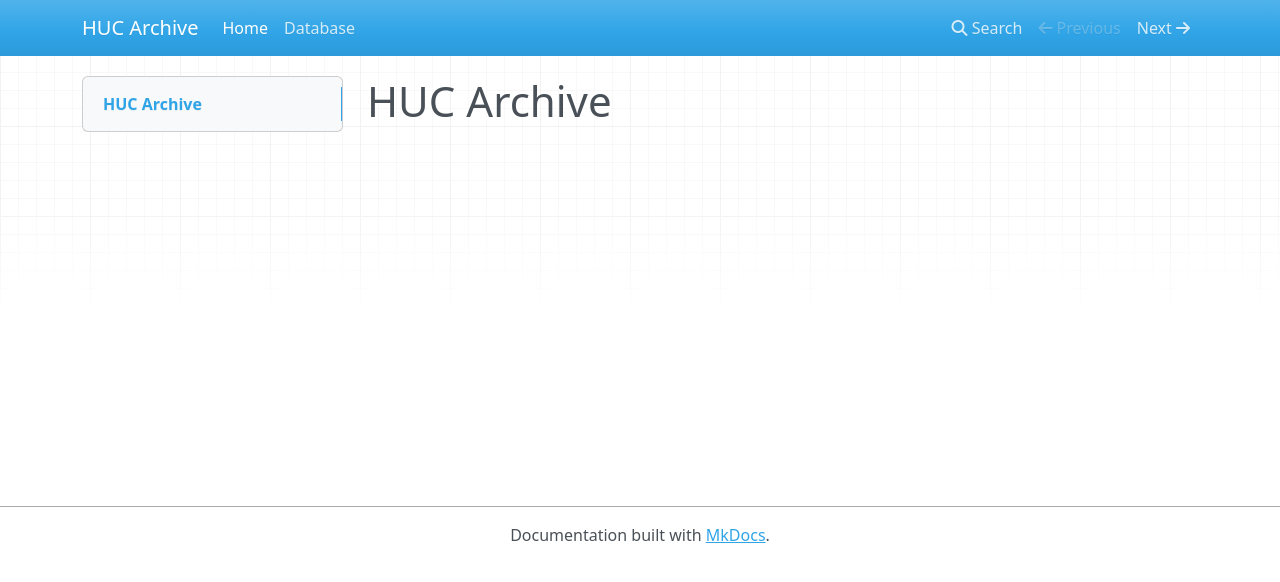
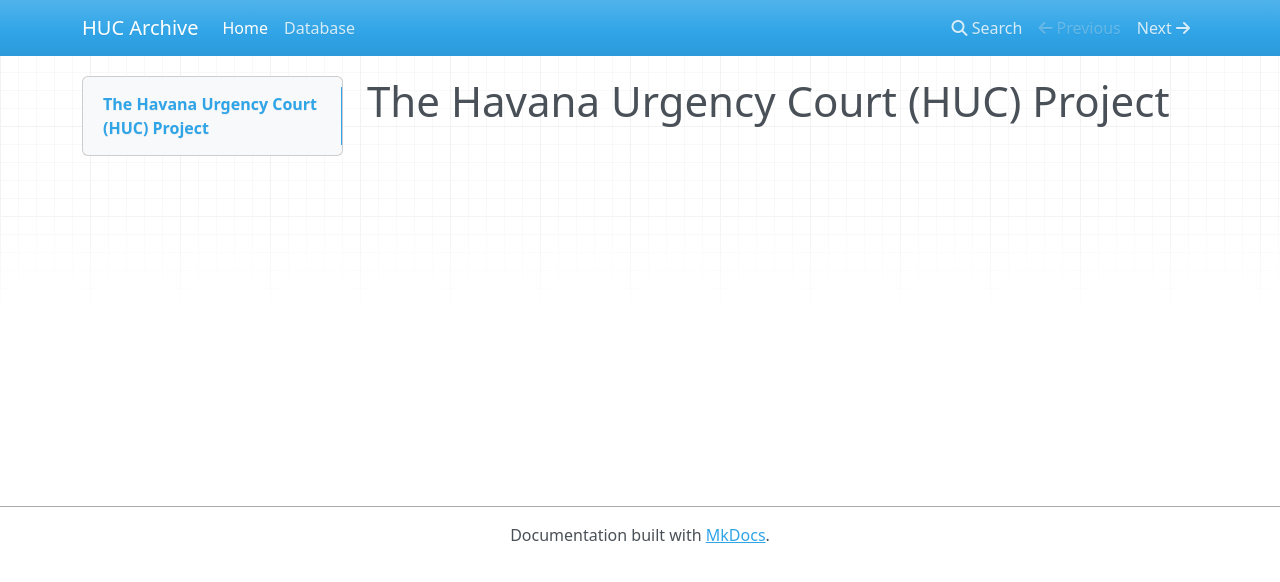
Before and after one commit to amaperezmartin/huc_archive, an MkDocs documentation site: the page built from docs/index.md, in a window 1280 px wide. Shown: the top 582 px of the page. Built offline with MkDocs 1.6.1, drawn with Linux system fonts in a browser that asks for light colours; nearby versions of some CDN libraries.

Commit message:
HUC update

```diff
--- a/docs/index.md
+++ b/docs/index.md
@@ -1 +1 @@
-# HUC Archive
+# The Havana Urgency Court (HUC) Project
```
